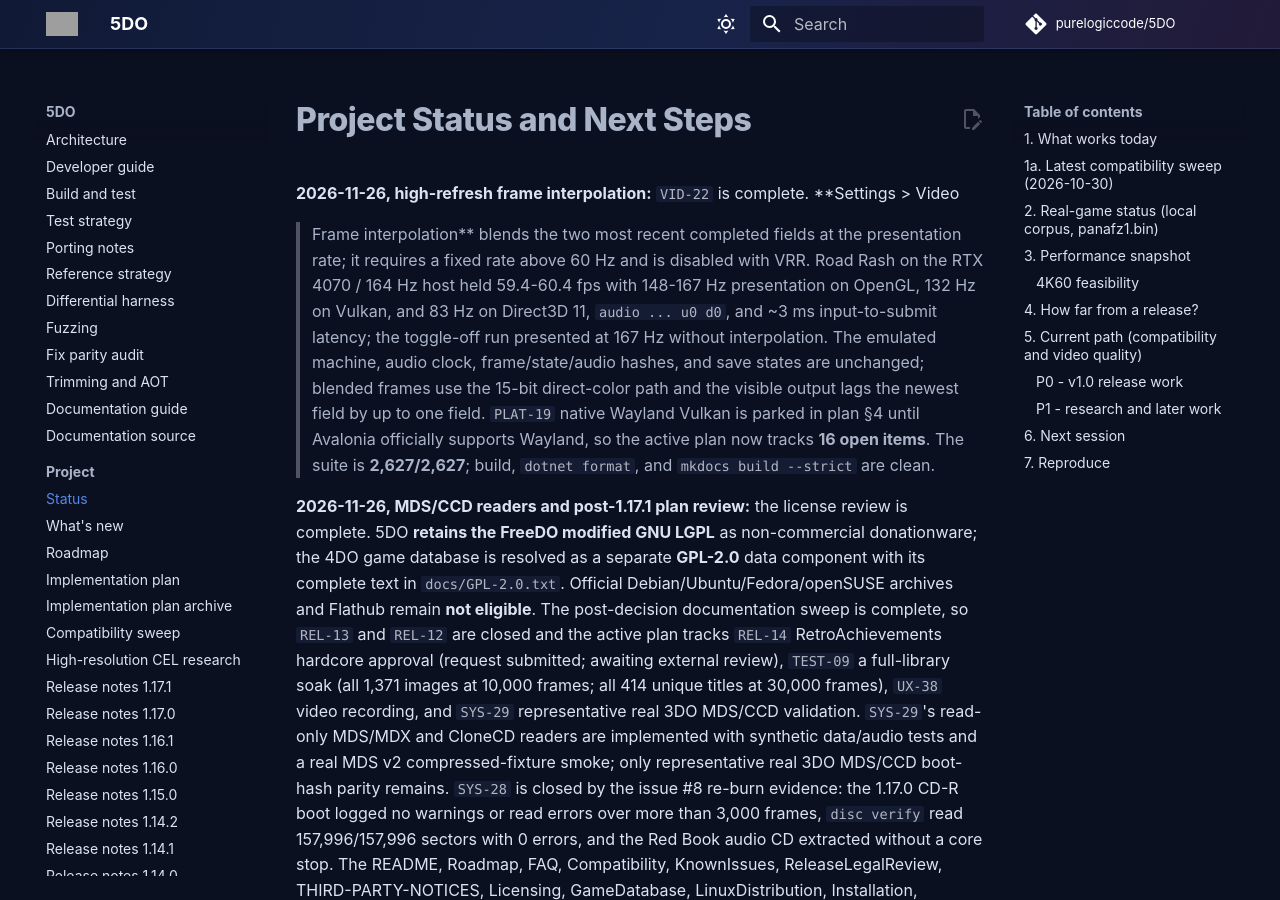
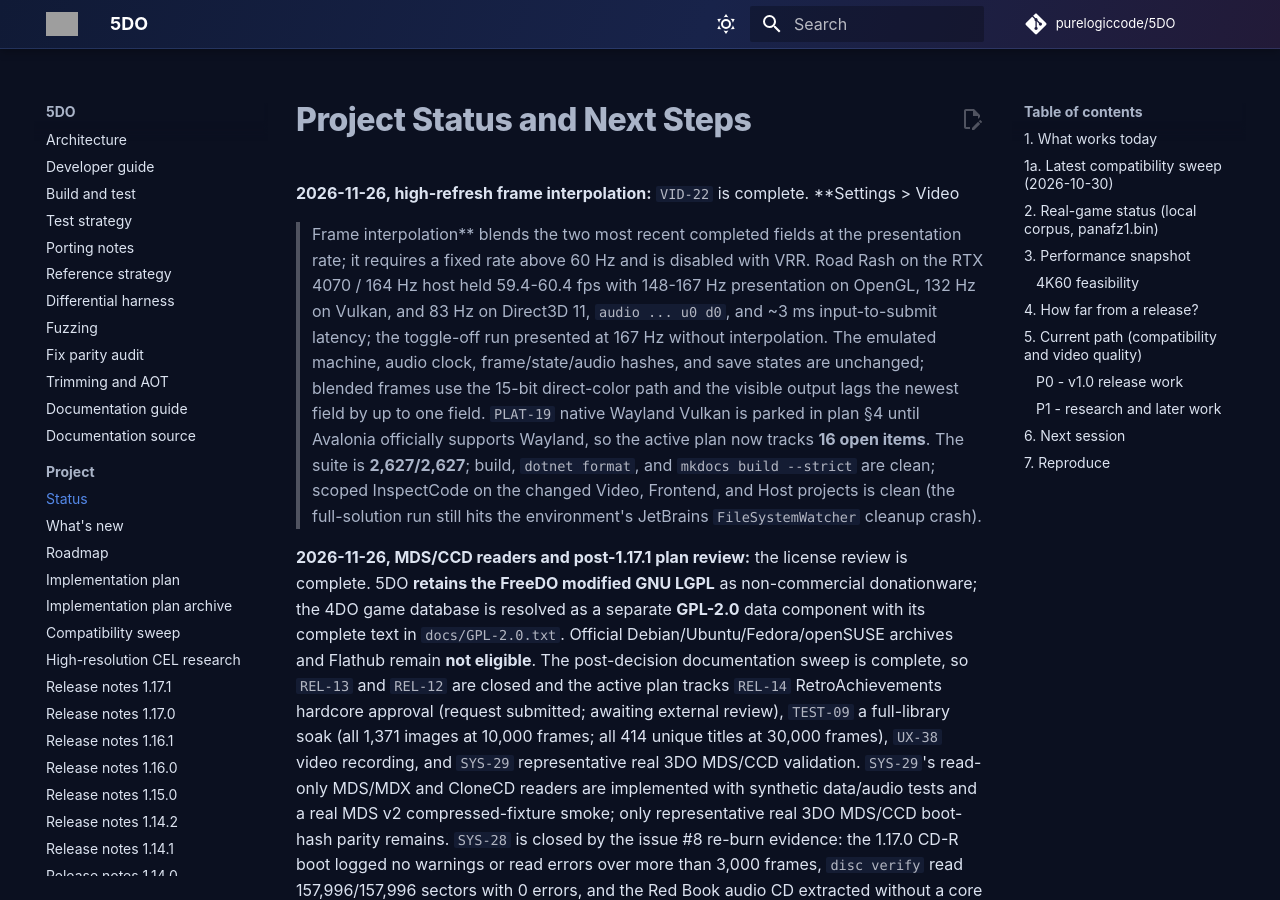
Before and after one commit to purelogiccode/5DO, an MkDocs documentation site: the page built from docs/Status.md, in a window 1280 px wide and 900 px high. Built offline with MkDocs 1.6.1 and Material for MkDocs 9.7.7, drawn with Linux system fonts in a browser that asks for light colours; comment, search, counter and statistics services are not loaded; grey boxes are pictures that could not be loaded.

Commit message:
docs: correct post-1.17.1 interpolation and Wayland wording
- VID-22 is implemented after 1.17.1, not shipped in 1.17.x.
- Record the scoped InspectCode result and the full-solution
  FileSystemWatcher crash caveat in Status.

```diff
--- a/docs/Status.md
+++ b/docs/Status.md
@@ -10,7 +10,9 @@ clock, frame/state/audio hashes, and save states are unchanged; blended frames u
 15-bit direct-color path and the visible output lags the newest field by up to one field.
 `PLAT-19` native Wayland Vulkan is parked in plan §4 until Avalonia officially supports
 Wayland, so the active plan now tracks **16 open items**. The suite is **2,627/2,627**;
-build, `dotnet format`, and `mkdocs build --strict` are clean.
+build, `dotnet format`, and `mkdocs build --strict` are clean; scoped InspectCode on the
+changed Video, Frontend, and Host projects is clean (the full-solution run still hits the
+environment's JetBrains `FileSystemWatcher` cleanup crash).
 
 **2026-11-26, MDS/CCD readers and post-1.17.1 plan review:** the license review is
 complete. 5DO **retains the FreeDO modified GNU LGPL** as non-commercial donationware;
```
Also changed, not shown: docs/Roadmap.md (+2 -2 lines).
